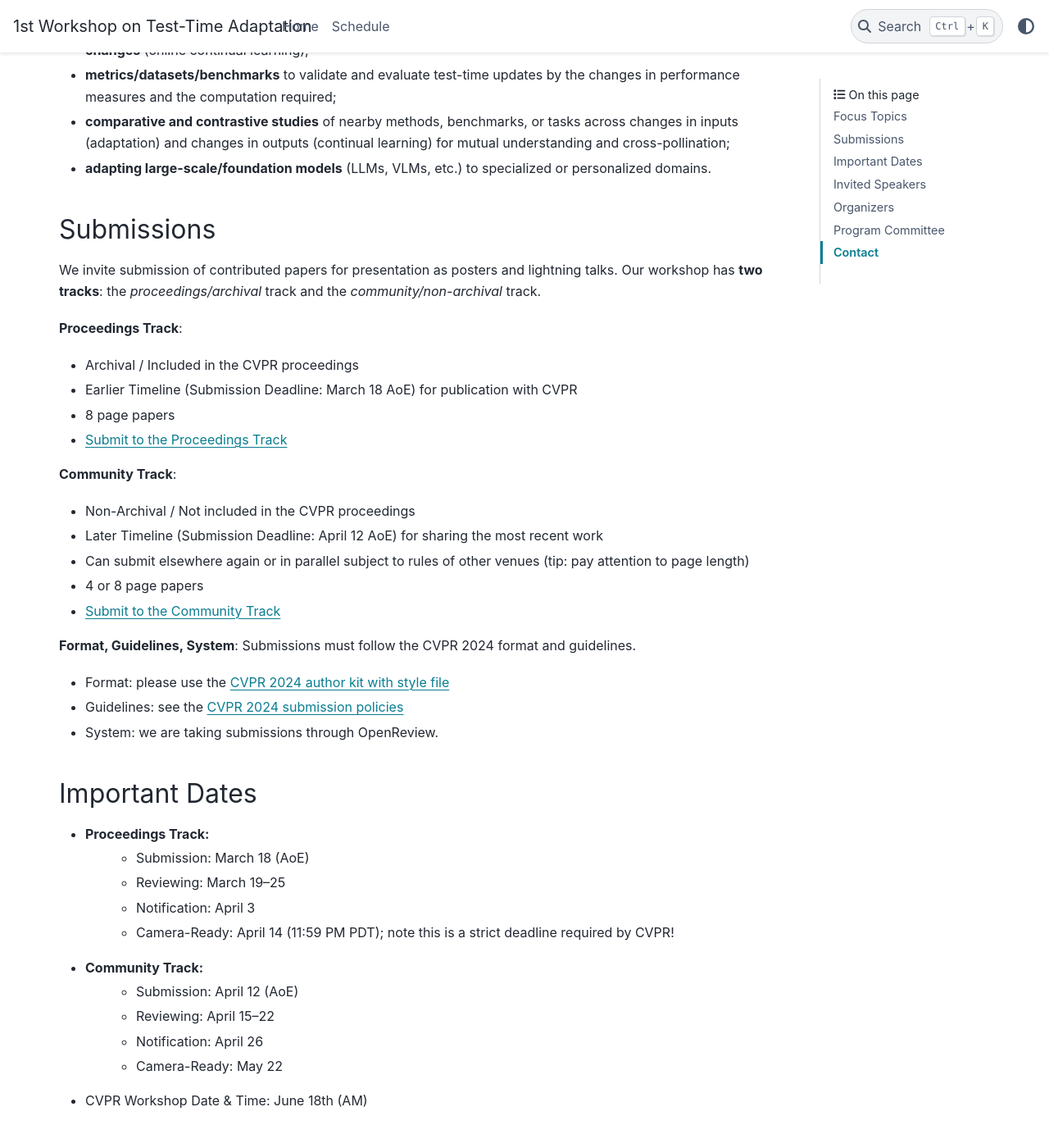
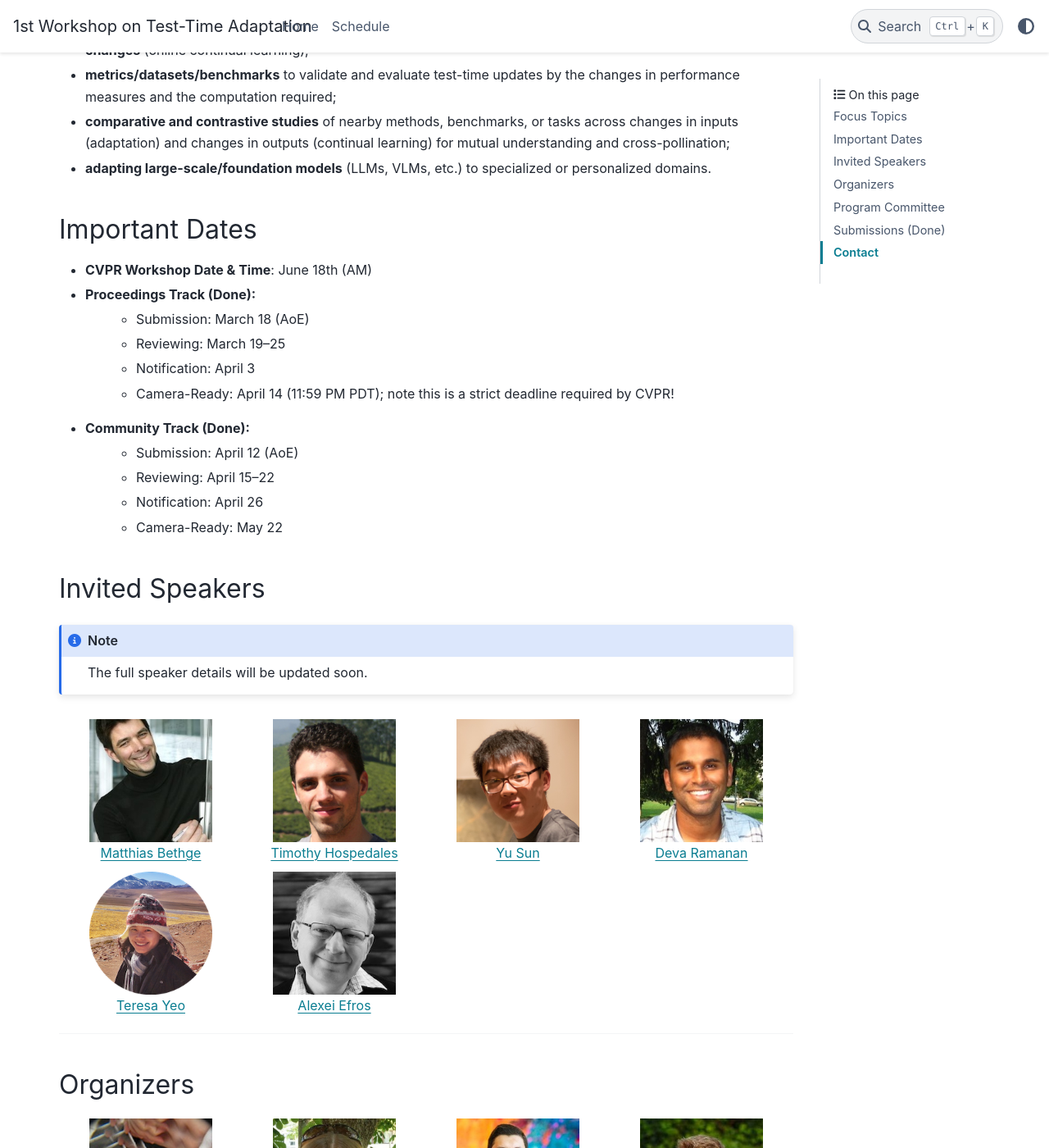
Before and after one commit to tta-icml2025/tta-icml2025.github.io, a Sphinx documentation site: the page built from docs/source/index.rst, in a window 1280 px wide and 1400 px high, scrolled down 1211 px. Shown: the whole window at 82% size. Built offline with Sphinx 7.4.7 and the PyData theme 0.15.4, drawn with Linux system fonts in a browser that asks for light colours; some of the changed text lies outside the part shown.

Commit message:
mark submissions phase as done

```diff
--- a/docs/source/index.rst
+++ b/docs/source/index.rst
@@ -15,7 +15,6 @@
 
 The sheer scale of models and training data today underline the importance of learning for vision. Adaptation will prove all the more important in a world where our most accurate models are enormous and their training becomes out-of-reach for many researchers and groups. Test-time adaptation of such models can remain accessible even if training and re-training do not. With our workshop we hope to promote a research vision with more models, not fewer, and the power to update them to our own purposes by test-time adaptation.
 
-
 Focus Topics
 -------------
 
@@ -29,56 +28,20 @@
 - **comparative and contrastive studies** of nearby methods, benchmarks, or tasks across changes in inputs (adaptation) and changes in outputs (continual learning) for mutual understanding and cross-pollination;
 - **adapting large-scale/foundation models** (LLMs, VLMs, etc.) to specialized or personalized domains.
 
-
-Submissions
------------
-
-We invite submission of contributed papers for presentation as posters and lightning talks.
-Our workshop has **two tracks**: the *proceedings/archival* track and the *community/non-archival* track.
-
-**Proceedings Track**:
-
-- Archival / Included in the CVPR proceedings
-- Earlier Timeline (Submission Deadline: March 18 AoE) for publication with CVPR
-- 8 page papers
-- `Submit to the Proceedings Track`_
-
-.. _Submit to the Proceedings Track: https://openreview.net/group?id=thecvf.com/CVPR/2024/Workshop/MAT
-
-**Community Track**:
-
-- Non-Archival / Not included in the CVPR proceedings
-- Later Timeline (Submission Deadline: April 12 AoE) for sharing the most recent work
-- Can submit elsewhere again or in parallel subject to rules of other venues (tip: pay attention to page length)
-- 4 or 8 page papers
-- `Submit to the Community Track`_
-
-.. _Submit to the Community Track: https://openreview.net/group?id=thecvf.com/CVPR/2024/Workshop/MAT_Community
-
-**Format, Guidelines, System**: Submissions must follow the CVPR 2024 format and guidelines.
-
-- Format: please use the `CVPR 2024 author kit with style file`_
-- Guidelines: see the `CVPR 2024 submission policies`_
-- System: we are taking submissions through OpenReview.
-
-.. _CVPR 2024 author kit with style file: https://github.com/cvpr-org/author-kit/releases
-.. _CVPR 2024 submission policies: https://cvpr.thecvf.com/Conferences/2024/AuthorGuidelines
-
-
 Important Dates
 ---------------
 
-- Proceedings Track:
+- **CVPR Workshop Date & Time**: June 18th (AM)
+- Proceedings Track (Done):
    - Submission: March 18 (AoE)
    - Reviewing: March 19–25
    - Notification: April 3
    - Camera-Ready: April 14 (11:59 PM PDT); note this is a strict deadline required by CVPR!
-- Community Track:
+- Community Track (Done):
    - Submission: April 12 (AoE)
    - Reviewing: April 15–22
    - Notification: April 26
    - Camera-Ready: May 22
-- CVPR Workshop Date & Time: June 18th (AM)
 
 
 Invited Speakers
@@ -139,6 +102,40 @@
 - Steffen Schneider
 - Evan Shelhamer
 
+Submissions (Done)
+------------------
+
+We invite submission of contributed papers for presentation as posters and lightning talks.
+Our workshop has **two tracks**: the *proceedings/archival* track and the *community/non-archival* track.
+
+**Proceedings Track**:
+
+- Archival / Included in the CVPR proceedings
+- Earlier Timeline (Submission Deadline: March 18 AoE) for publication with CVPR
+- 8 page papers
+- `Submit to the Proceedings Track`_
+
+.. _Submit to the Proceedings Track: https://openreview.net/group?id=thecvf.com/CVPR/2024/Workshop/MAT
+
+**Community Track**:
+
+- Non-Archival / Not included in the CVPR proceedings
+- Later Timeline (Submission Deadline: April 12 AoE) for sharing the most recent work
+- Can submit elsewhere again or in parallel subject to rules of other venues (tip: pay attention to page length)
+- 4 or 8 page papers
+- `Submit to the Community Track`_
+
+.. _Submit to the Community Track: https://openreview.net/group?id=thecvf.com/CVPR/2024/Workshop/MAT_Community
+
+**Format, Guidelines, System**: Submissions must follow the CVPR 2024 format and guidelines.
+
+- Format: please use the `CVPR 2024 author kit with style file`_
+- Guidelines: see the `CVPR 2024 submission policies`_
+- System: we are taking submissions through OpenReview.
+
+.. _CVPR 2024 author kit with style file: https://github.com/cvpr-org/author-kit/releases
+.. _CVPR 2024 submission policies: https://cvpr.thecvf.com/Conferences/2024/AuthorGuidelines
+
 Contact
 -------
 
```
